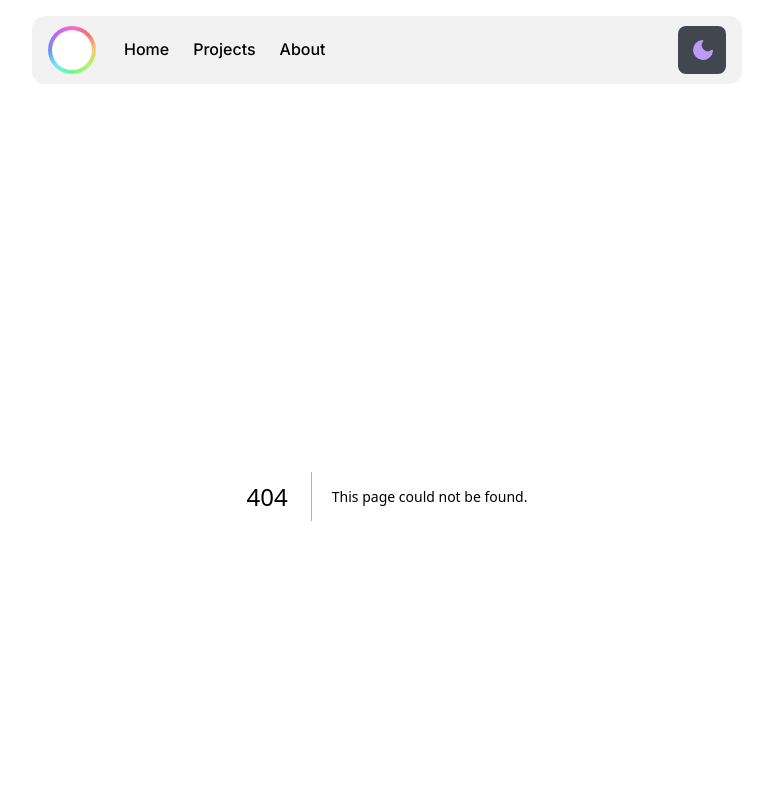
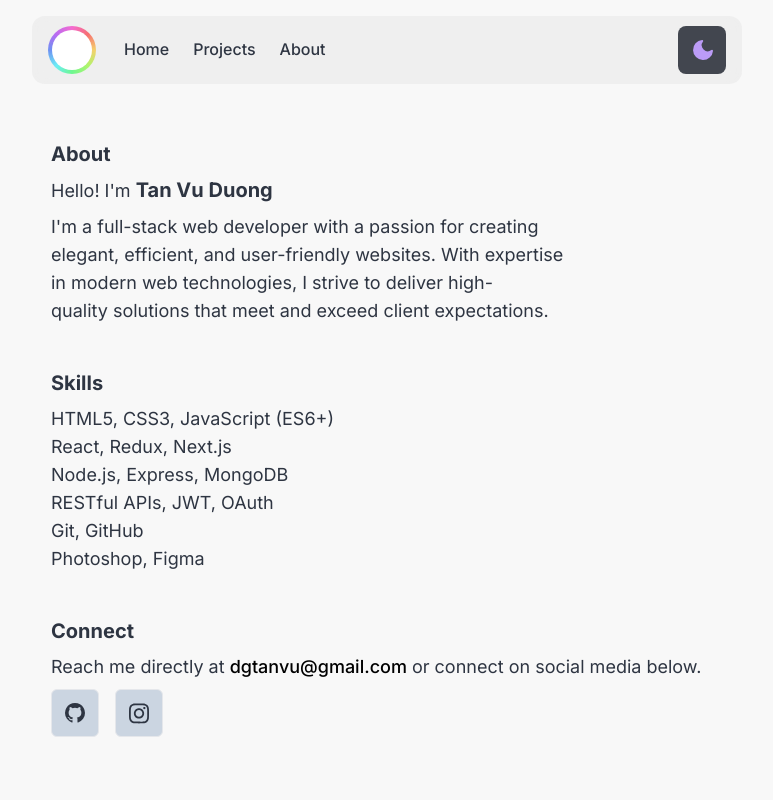
Before and after one commit to dngtnv/dev-blog-markdown, a Next.js app: page /about in a window 1280 px wide. Before the commit this address had no page. Shown: the top 800 px of the page, without its empty margins (253-1026 px from the left). Built offline with nearby package versions, Linux system fonts and the light colour scheme.

Commit message:
about page component

```diff
--- /dev/null
+++ b/app/about/page.tsx
@@ -0,0 +1,82 @@
+export default function About() {
+  return (
+    <>
+      <section className="mx-auto mt-11 flex max-w-2xl flex-col gap-2 px-3 sm:px-6 lg:px-0">
+        <h1 className="text-xl font-bold">About</h1>
+        <p className="text-lg leading-7">
+          Hello! I&apos;m{' '}
+          <span className="text-xl font-bold">Tan Vu Duong</span>
+        </p>
+        <p className="text-balance text-lg leading-7 dark:text-[#bdbdbd]">
+          I&apos;m a full-stack web developer with a passion for creating
+          elegant, efficient, and user-friendly websites. With expertise in
+          modern web technologies, I strive to deliver high-quality solutions
+          that meet and exceed client expectations.
+        </p>
+      </section>
+      <section className="mx-auto mt-11 flex max-w-2xl flex-col gap-2 px-3 sm:px-6 lg:px-0">
+        <h1 className="text-xl font-bold">Skills</h1>
+        <ul className="text-lg leading-7 dark:text-[#bdbdbd]">
+          <li>HTML5, CSS3, JavaScript (ES6+)</li>
+          <li>React, Redux, Next.js</li>
+          <li>Node.js, Express, MongoDB</li>
+          <li>RESTful APIs, JWT, OAuth</li>
+          <li>Git, GitHub</li>
+          <li>Photoshop, Figma</li>
+        </ul>
+      </section>
+      <section className="mx-auto mt-11 flex max-w-2xl flex-col gap-2 px-3 sm:px-6 lg:px-0">
+        <h1 className="text-xl font-bold">Connect</h1>
+        <p className="text-lg dark:text-[#bdbdbd]">
+          Reach me directly at{' '}
+          <a
+            className="font-medium text-black hover:underline hover:opacity-80 dark:text-white"
+            href="mailto:dgtanvu@gmail.com"
+          >
+            dgtanvu@gmail.com
+          </a>{' '}
+          or connect on social media below.
+        </p>
+        <div className="flex gap-4">
+          <a
+            className="border-bg flex h-12 w-12 items-center justify-center rounded-md border bg-slate-300 transition-all hover:bg-slate-300/50 dark:bg-slate-800 dark:text-[#bdbdbd]"
+            href="https://github.com/dngtnv"
+            target="_blank"
+          >
+            <svg
+              xmlns="http://www.w3.org/2000/svg"
+              width="20"
+              viewBox="0 0 1536 1504"
+            >
+              <path
+                fill="currentColor"
+                d="M768 0q209 0 385.5 103T1433 382.5T1536 768q0 251-146.5 451.5T1011 1497q-27 5-40-7t-13-30q0-3 .5-76.5t.5-134.5q0-97-52-142q57-6 102.5-18t94-39t81-66.5t53-105T1258 728q0-119-79-206q37-91-8-204q-28-9-81 11t-92 44l-38 24q-93-26-192-26t-192 26q-16-11-42.5-27T450 331.5T365 318q-45 113-8 204q-79 87-79 206q0 85 20.5 150T351 983t80.5 67t94 39t102.5 18q-39 36-49 103q-21 10-45 15t-57 5t-65.5-21.5T356 1146q-19-32-48.5-52t-49.5-24l-20-3q-21 0-29 4.5t-5 11.5t9 14t13 12l7 5q22 10 43.5 38t31.5 51l10 23q13 38 44 61.5t67 30t69.5 7t55.5-3.5l23-4q0 38 .5 88.5t.5 54.5q0 18-13 30t-40 7q-232-77-378.5-277.5T0 768q0-209 103-385.5T382.5 103T768 0M291 1103q3-7-7-12q-10-3-13 2q-3 7 7 12q9 6 13-2m31 34q7-5-2-16q-10-9-16-3q-7 5 2 16q10 10 16 3m30 45q9-7 0-19q-8-13-17-6q-9 5 0 18t17 7m42 42q8-8-4-19q-12-12-20-3q-9 8 4 19q12 12 20 3m57 25q3-11-13-16q-15-4-19 7t13 15q15 6 19-6m63 5q0-13-17-11q-16 0-16 11q0 13 17 11q16 0 16-11m58-10q-2-11-18-9q-16 3-14 15t18 8t14-14"
+              />
+            </svg>
+          </a>
+          <a
+            className="border-bg flex h-12 w-12 items-center justify-center rounded-md border bg-slate-300 transition-all hover:bg-slate-300/50 dark:bg-slate-800 dark:text-[#bdbdbd]"
+            href="https://www.instagram.com/dngtnv"
+            target="_blank"
+          >
+            <svg
+              aria-hidden="true"
+              focusable="false"
+              data-prefix="fab"
+              data-icon="instagram"
+              role="img"
+              xmlns="http://www.w3.org/2000/svg"
+              viewBox="0 0 448 512"
+              width="20"
+            >
+              <path
+                fill="currentColor"
+                d="M224.1 141c-63.6 0-114.9 51.3-114.9 114.9s51.3 114.9 114.9 114.9S339 319.5 339 255.9 287.7 141 224.1 141zm0 189.6c-41.1 0-74.7-33.5-74.7-74.7s33.5-74.7 74.7-74.7 74.7 33.5 74.7 74.7-33.6 74.7-74.7 74.7zm146.4-194.3c0 14.9-12 26.8-26.8 26.8-14.9 0-26.8-12-26.8-26.8s12-26.8 26.8-26.8 26.8 12 26.8 26.8zm76.1 27.2c-1.7-35.9-9.9-67.7-36.2-93.9-26.2-26.2-58-34.4-93.9-36.2-37-2.1-147.9-2.1-184.9 0-35.8 1.7-67.6 9.9-93.9 36.1s-34.4 58-36.2 93.9c-2.1 37-2.1 147.9 0 184.9 1.7 35.9 9.9 67.7 36.2 93.9s58 34.4 93.9 36.2c37 2.1 147.9 2.1 184.9 0 35.9-1.7 67.7-9.9 93.9-36.2 26.2-26.2 34.4-58 36.2-93.9 2.1-37 2.1-147.8 0-184.8zM398.8 388c-7.8 19.6-22.9 34.7-42.6 42.6-29.5 11.7-99.5 9-132.1 9s-102.7 2.6-132.1-9c-19.6-7.8-34.7-22.9-42.6-42.6-11.7-29.5-9-99.5-9-132.1s-2.6-102.7 9-132.1c7.8-19.6 22.9-34.7 42.6-42.6 29.5-11.7 99.5-9 132.1-9s102.7-2.6 132.1 9c19.6 7.8 34.7 22.9 42.6 42.6 11.7 29.5 9 99.5 9 132.1s2.7 102.7-9 132.1z"
+              ></path>
+            </svg>
+          </a>
+        </div>
+      </section>
+    </>
+  )
+}
```
